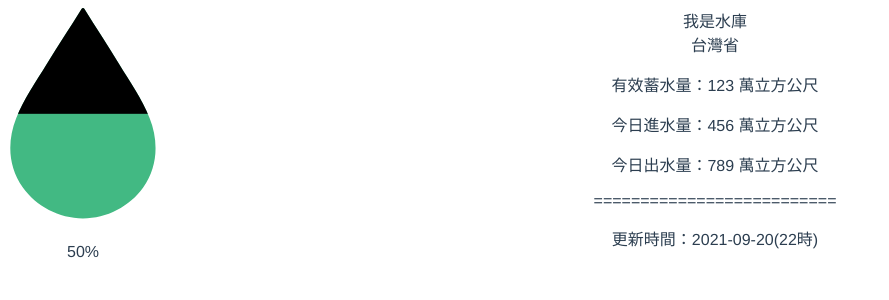
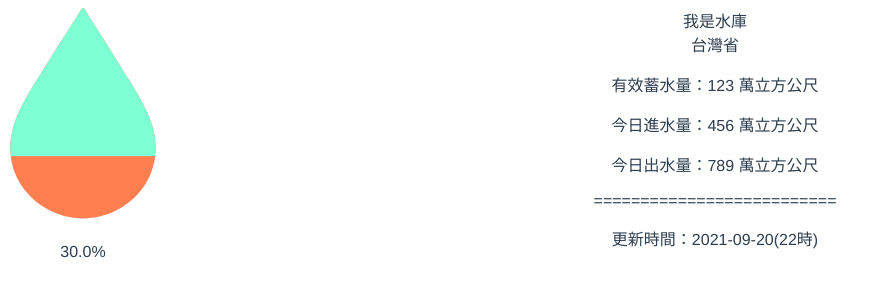
Before and after one commit to Frank0321/Taiwan_Reservoir, a Vue app: page /reservoirInfo in a window 1280 px wide. Shown: the top 300 px of the page, without its empty margins (0-889 px from the left). Built offline with nearby package versions, Linux system fonts and the light colour scheme.

Commit message:
修改 drop 的 style 1. class 會針對 rate(computed內的方法)的值，去改變 class 為 warning 或是 danger 2. warning path 為 class=warning，的內部為<path>的標籤

```diff
--- a/src/assets/css/main.scss
+++ b/src/assets/css/main.scss
@@ -0,0 +1,5 @@
+@import url("https://fonts.googleapis.com/css?family=Noto+Sans+TC");
+$font-stack: "Noto Sans TC", sans-serif;
+*{
+  font-family: $font-stack !important;
+}
--- a/src/components/drop.vue
+++ b/src/components/drop.vue
@@ -10,7 +10,7 @@
         viewBox="0 0 97.1 139.4"
         style="enable-background: new 0 0 97.1 139.4"
         xml:space="preserve"
-        :class="value < 25 ? 'danger' : value < 50 ? 'warning' : 'default'"
+        :class="rate < 25 ? 'danger' : rate < 50 ? 'warning' : 'default'"
     >
       <path
           class="bg"
@@ -45,7 +45,7 @@
       </g>
     </svg>
     <p class="value-text">
-      <span class="value">{{percentage}}</span>
+      <span class="value">{{rate}}</span>
       <span class="percentage">%</span>
     </p>
   </div>
@@ -80,11 +80,23 @@ export default {
 .bg {
   fill: #42b983;
 }
-.water {
+.water{
   clip-path: url(#clip-path);
-  -webkit-clip-path: url(#clip-path) !important;
+  fill: aquamarine;
 }
+.warning path{
+  fill: coral;
+}
+.danger path{
+  fill: brown;
+}
+
 .value-text {
   /*設定圖片的位置*/
+  /*position: absolute;*/
+  /*top: 53%;*/
+  /*left: 50%;*/
+  /*transform: translateX(-50%);*/
+  /*white-space: nowrap;*/
 }
 </style>
--- a/src/components/reservoirInfoDemo.vue
+++ b/src/components/reservoirInfoDemo.vue
@@ -3,7 +3,7 @@
     <div class="flex justify-center">
       <div class="flex-initial xl:mr-10 lg:mr-5 md:mr-12 mr-5">
         <!-- water percentage chart -->
-        <drop class="drop" :percentage= 50 />
+        <drop class="drop" :percentage= 30 />
       </div>
       <div
           class="
```
